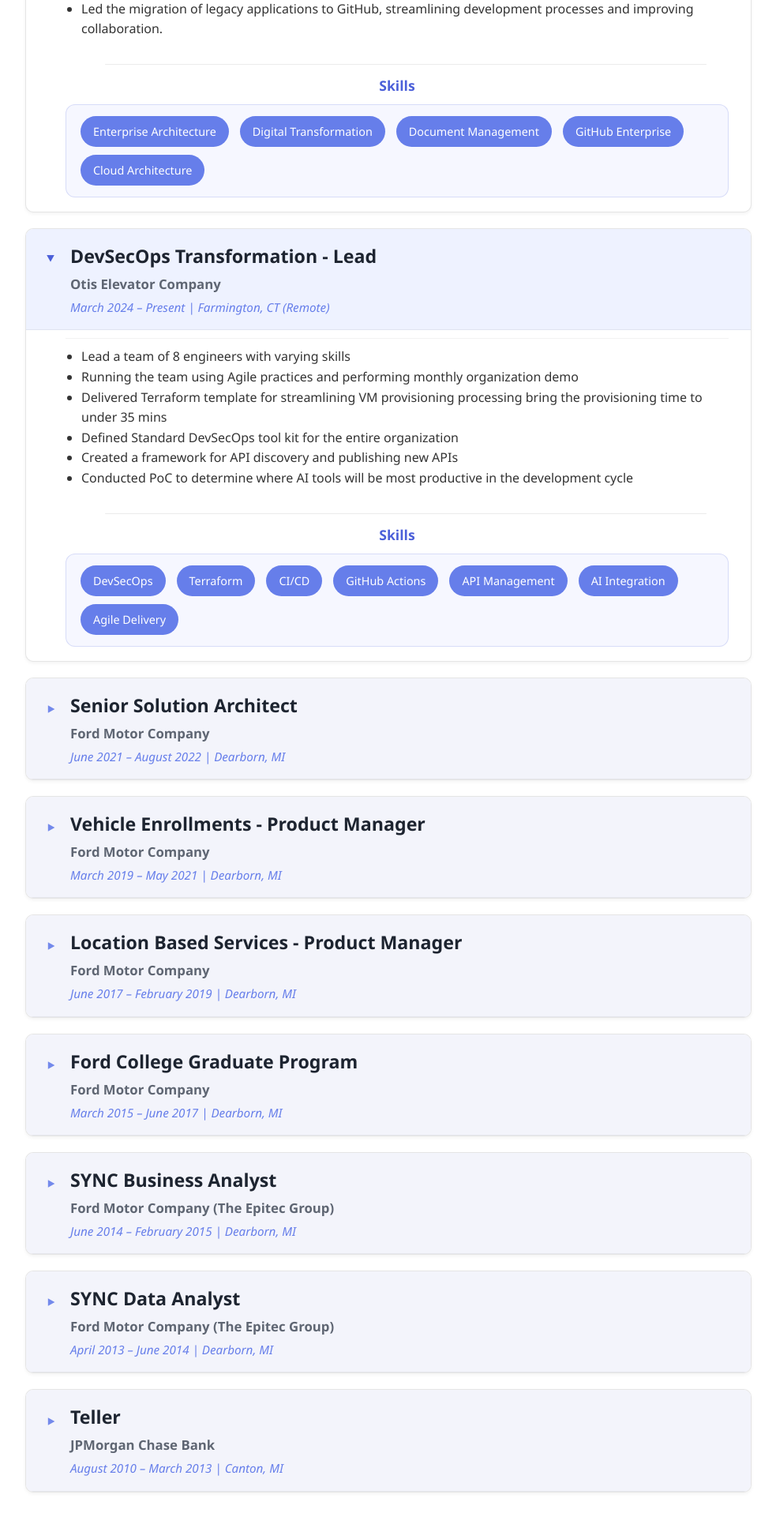
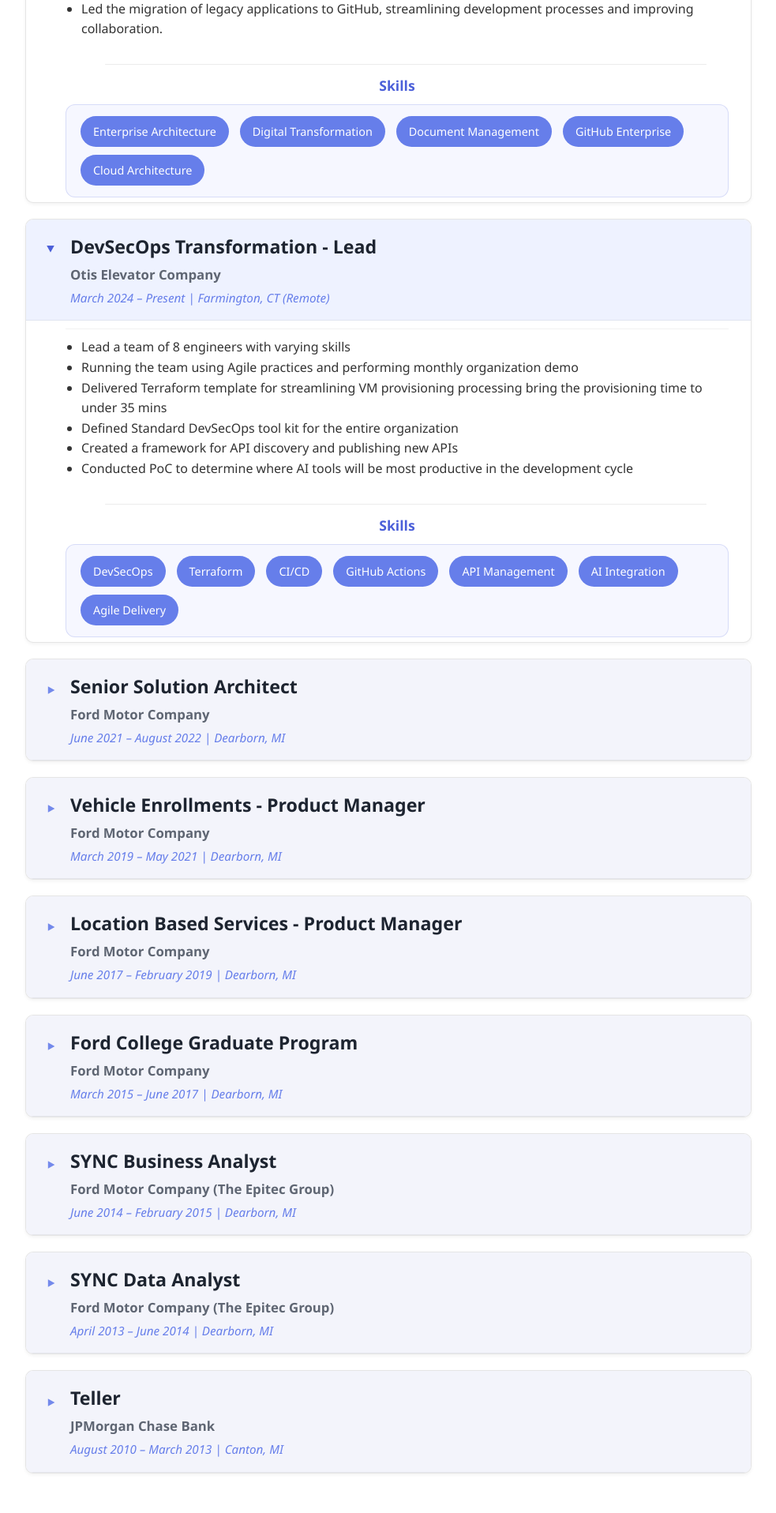
Before and after one commit to r91dua/my-portfolio, a Jekyll site: the page built from index.html, in a window 1280 px wide. Shown: the part 804-2720 px from the top of the page at 79% size, without its empty margins (148-1131 px from the left). Built offline with Jekyll 4.4.1, drawn with Linux system fonts in a browser that asks for light colours.

Commit message:
Update styles.css

```diff
--- a/assets/css/styles.css
+++ b/assets/css/styles.css
@@ -220,7 +220,7 @@ details.education-item  ul + .skills-header::before {
 /* Skills panel (chips container) — aligned to gutters */
 details.experience-item > .skills,
 details.education-item  > .skills {
-  margin: 6px var(--card-pad-right) 18px var(--card-pad-left);
+  margin: 6px var(--card-pad-right) 6px var(--card-pad-left);
   padding: 14px 18px;
   display: flex;
   flex-wrap: wrap;
```
